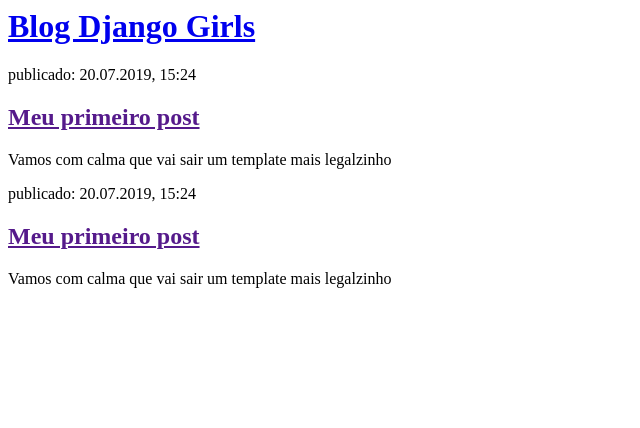
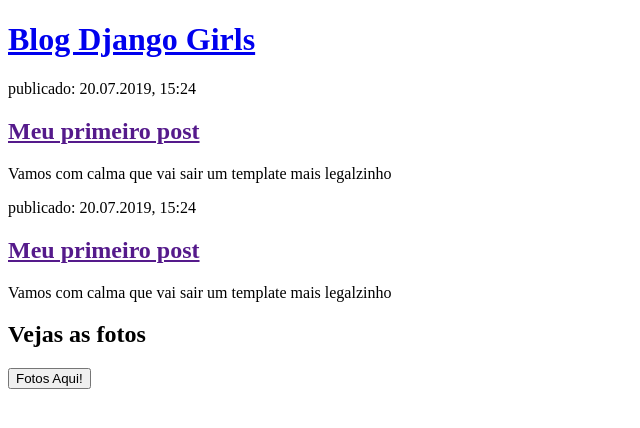
Before and after one commit to nocturnylol/my-first-blog, a Django app: page / in a window 1280 px wide. Shown: the top 428 px of the page, without its empty margins (0-640 px from the left). Run offline with Django 3.2, Linux system fonts and the light colour scheme.

Commit message:
Change the HTML for the site.

```diff
--- a/mysite/blog/templates/blog/post_list.html
+++ b/mysite/blog/templates/blog/post_list.html
@@ -1,3 +1,4 @@
+<!DOCTYPE html>
 <html>
     <head>
         <title>The Sweetest Day With DG</title>
@@ -13,10 +14,14 @@
             <p>Vamos com calma que vai sair um template mais legalzinho</p>
         </div>
 
+
         <div>
             <p>publicado: 20.07.2019, 15:24</p>
             <h2><a href="">Meu primeiro post</a></h2>
             <p>Vamos com calma que vai sair um template mais legalzinho</p>
+
+            <h2>Vejas as fotos</h2>
+            <button type="button" onclick="alert('Hello world!')">Fotos Aqui!</button>
         </div>
     </body>
 </html>
```
